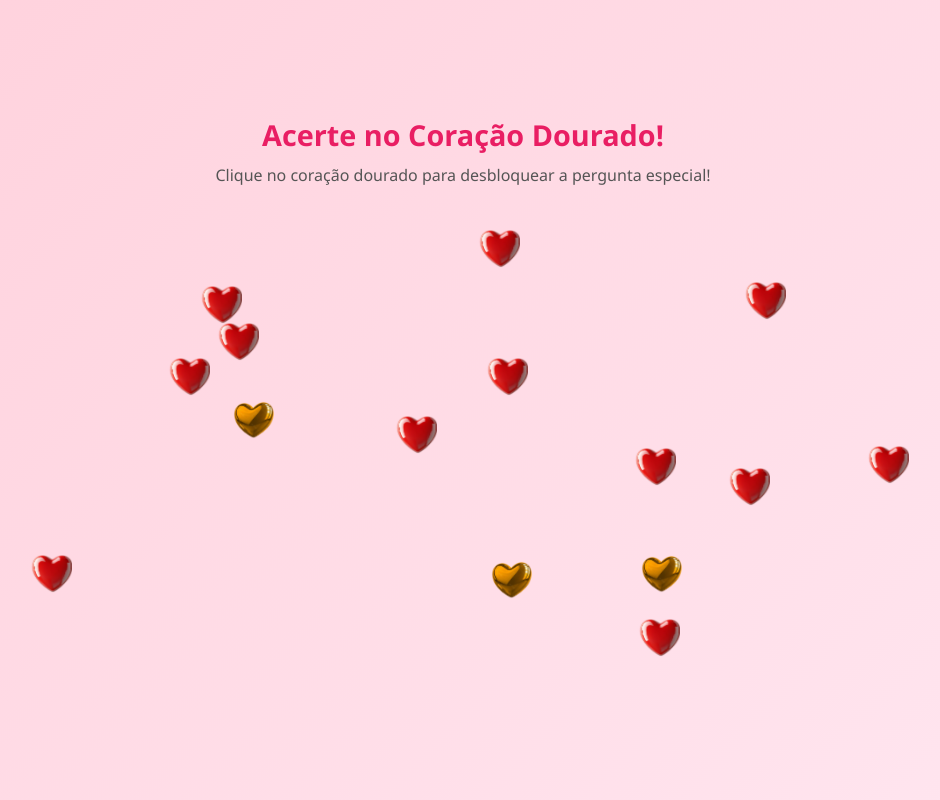
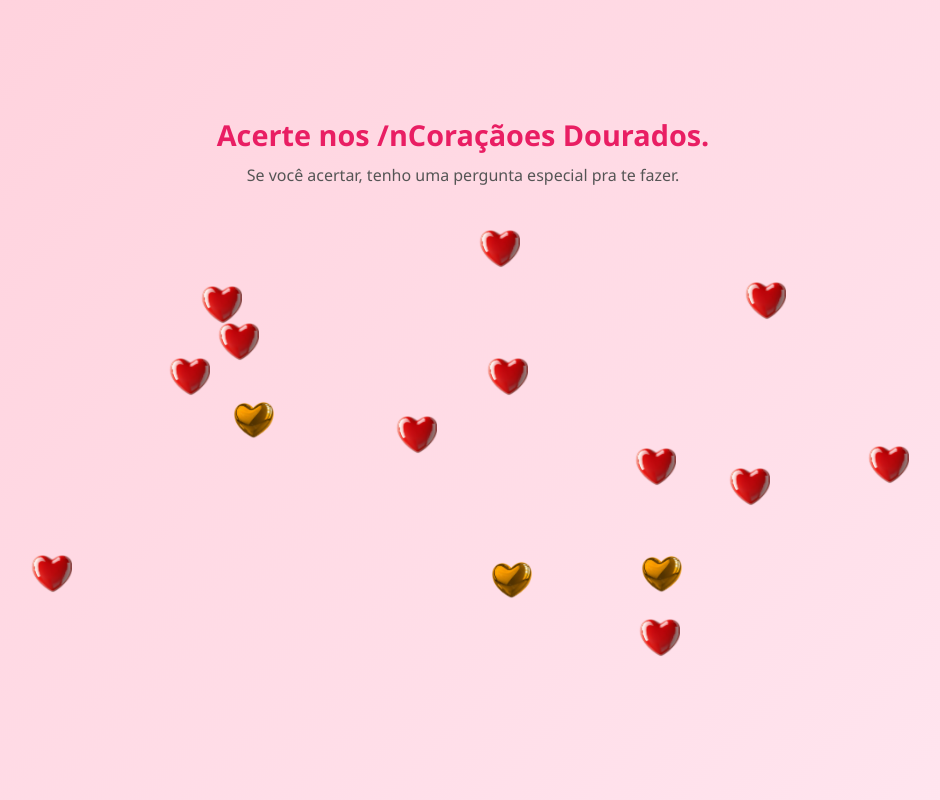
Before and after one commit to zarbmartins/kamylaaraujo, a plain HTML site: page index.html in a window 1280 px wide. Shown: the whole page, without its empty margins (177-1117 px from the left). Drawn offline with Linux system fonts and the light colour scheme.

Commit message:
Update index.html

```diff
--- a/index.html
+++ b/index.html
@@ -14,8 +14,8 @@
 
     <!-- Tela do jogo -->
     <div class="game-container" id="game">
-        <h1>Acerte no Coração Dourado!</h1>
-        <p>Clique no coração dourado para desbloquear a pergunta especial!</p>
+        <h1>Acerte nos /nCoraçãoes Dourados.</h1>
+        <p>Se você acertar, tenho uma pergunta especial pra te fazer.</p>
         <div class="hearts" id="hearts"></div>
     </div>
 
```
